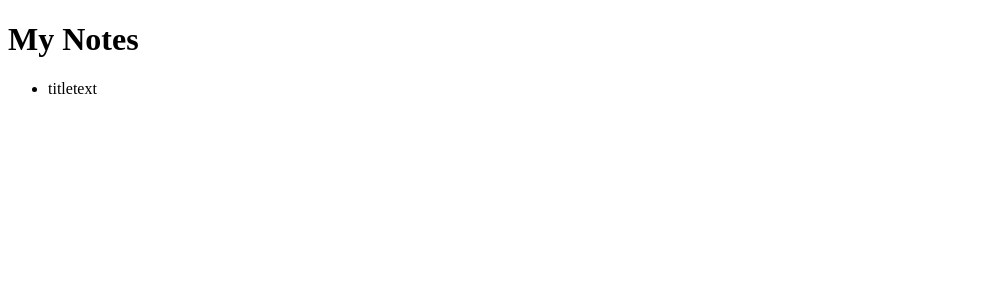
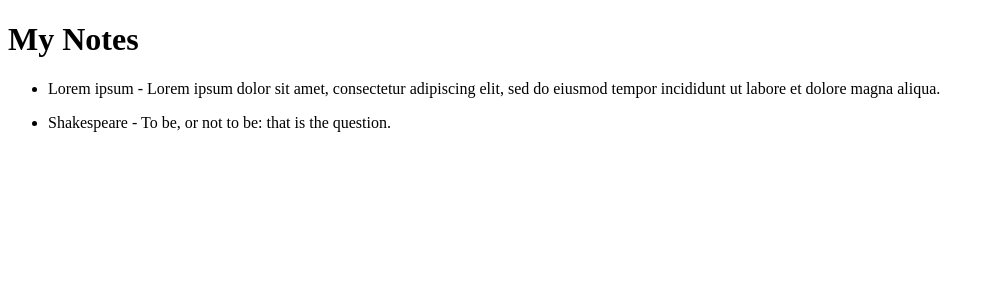
Before and after one commit to joeyclapton/my-notes, an Angular app: page / in a window 1280 px wide. Shown: the top 300 px of the page, without its empty margins (0-995 px from the left). Built offline with nearby package versions, Linux system fonts and the light colour scheme.

Commit message:
feat: implements notes list

```diff
--- a/src/app/components/note/note.component.html
+++ b/src/app/components/note/note.component.html
@@ -1,4 +1,5 @@
 <li>
-    <span>title</span>
-    <span>text</span>
+    <span>{{ title }}</span>
+    <span> - </span>
+    <span>{{ text }}</span>
 </li>
--- a/src/app/components/note/note.component.ts
+++ b/src/app/components/note/note.component.ts
@@ -1,4 +1,4 @@
-import { Component } from '@angular/core';
+import { Component, Input } from '@angular/core';
 import { CommonModule } from '@angular/common';
 
 @Component({
@@ -9,5 +9,6 @@ import { CommonModule } from '@angular/common';
   styleUrl: './note.component.sass'
 })
 export class NoteComponent {
-
+  @Input() title: string = '';
+  @Input() text: string = '';
 }
--- a/src/app/components/notes-list/notes-list.component.html
+++ b/src/app/components/notes-list/notes-list.component.html
@@ -1,3 +1,3 @@
-<ul>
-    <app-note />
+<ul *ngFor="let note of notes;">
+    <app-note [title]="note.title" [text]="note.text"/>
 </ul>
--- a/src/app/components/notes-list/notes-list.component.ts
+++ b/src/app/components/notes-list/notes-list.component.ts
@@ -1,6 +1,8 @@
-import { Component } from '@angular/core';
+import { Component, inject, OnInit } from '@angular/core';
 import { CommonModule } from '@angular/common';
 import { NoteComponent } from '../note/note.component';
+import { NoteService } from '../../services/note/note.service';
+import { Note } from '../../interface/note.interface';
 
 @Component({
   selector: 'app-notes-list',
@@ -9,6 +11,14 @@ import { NoteComponent } from '../note/note.component';
   templateUrl: './notes-list.component.html',
   styleUrl: './notes-list.component.sass'
 })
-export class NotesListComponent {
+export class NotesListComponent implements OnInit {
+ noteService = inject(NoteService)
+ notes: Note[] = []
 
+ constructor() {}
+
+
+ ngOnInit(): void {
+   this.notes = this.noteService.getAll();
+ }
 }
```
